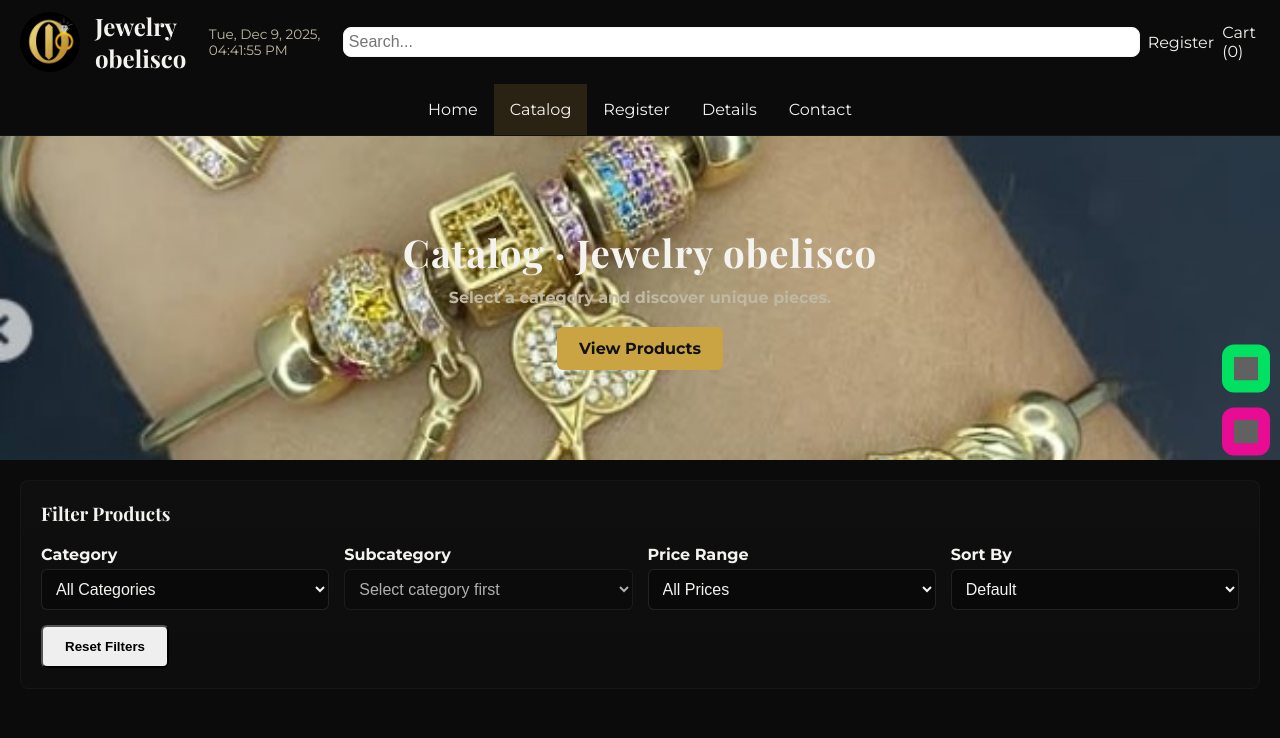
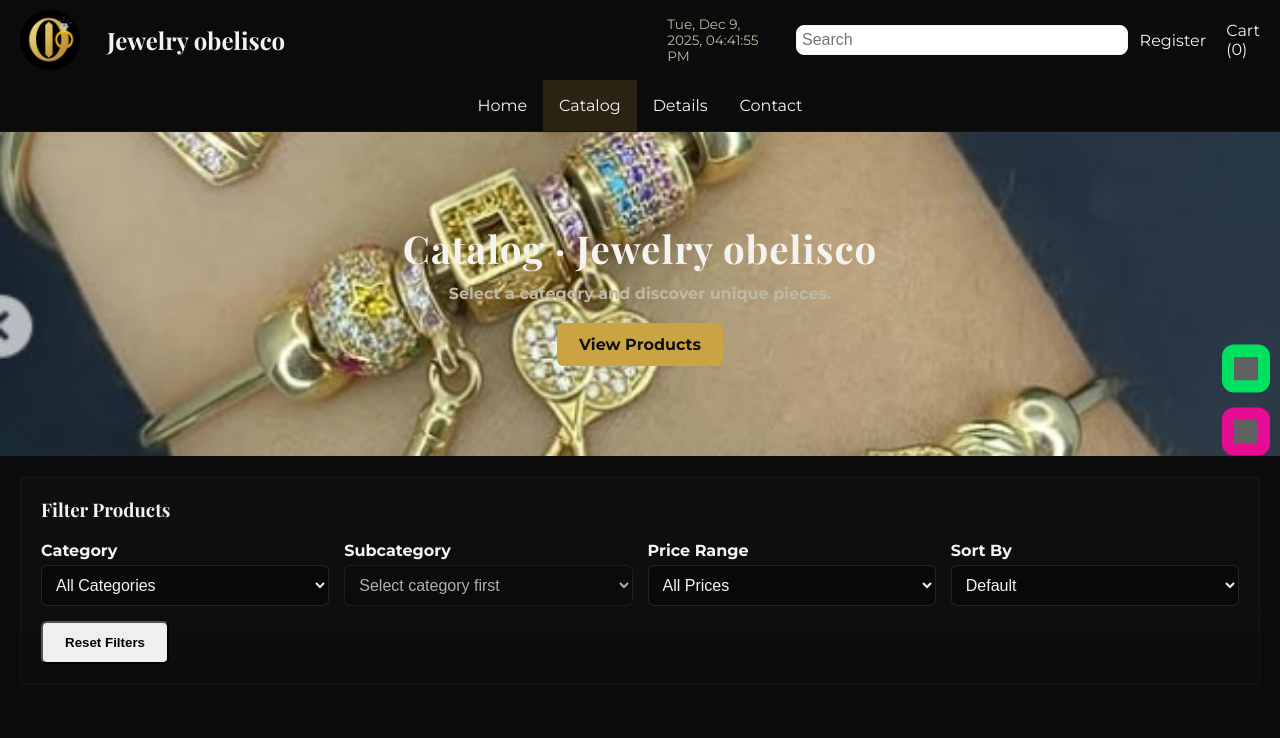
Before and after one commit to ALFA21-desing/project, a plain HTML site: page website/catalogo.html in a window 1280 px wide. Shown: the top 738 px of the page. Drawn offline with nearby package versions, Linux system fonts and the light colour scheme; grey boxes are pictures that could not be loaded.

Commit message:
search and datetime added

```diff
--- a/website/catalogo.html
+++ b/website/catalogo.html
@@ -20,20 +20,23 @@
 
   <header>
    <div class="top-header">
-      <img src="assets/LO.ico" alt="Logo obelisco" class="logo" />
-      <h1><a href="index.html" style="color:inherit;text-decoration:none;cursor:pointer">Jewelry obelisco</a></h1>
-      <span id="datetime-display" style="color:var(--muted);font-size:0.85rem;margin-right:10px"></span>
-      <input type="search" id="search-input" placeholder="Search..." />
-      <a href="register.html" style="color:var(--text);text-decoration:none;margin-left:8px">Register</a>
-      <a href="cart.html" style="color:var(--text);text-decoration:none;margin-left:8px">Cart (<span id="cart-count">0</span>)</a>
-      <button class="menu-toggle" aria-label="Toggle menu">&#9776;</button>
+      <div style="display:flex;align-items:center;gap:12px">
+        <img src="assets/LO.ico" alt="Logo obelisco" class="logo" />
+        <h1><a href="index.html" style="color:inherit;text-decoration:none;cursor:pointer">Jewelry obelisco</a></h1>
+      </div>
+      <div style="display:flex;align-items:center;gap:12px">
+        <span id="datetime-display" style="color:var(--muted);font-size:0.85rem;margin-right:10px"></span>
+        <input type="search" id="search-input" placeholder="Search" />
+        <a href="register.html" style="color:var(--text);text-decoration:none;margin-right:8px">Register</a>
+        <a href="cart.html" style="color:var(--text);text-decoration:none">Cart (<span id="cart-count">0</span>)</a>
+        <button class="menu-toggle" aria-label="Toggle menu">&#9776;</button>
+      </div>
     </div>
 
     <nav>
       <ul class="nav-links">
         <li><a href="index.html">Home</a></li>
         <li><a href="catalogo.html" class="active">Catalog</a></li>
-        <li><a href="register.html">Register</a></li>
         <li><a href="detalle.html">Details</a></li>
         <li><a href="contacto.html">Contact</a></li>
       </ul>
```
Also changed, not shown: website/contacto.html (+10 -6 lines), website/detalle.html (+10 -6 lines), website/index.html (+2 -1 lines).
